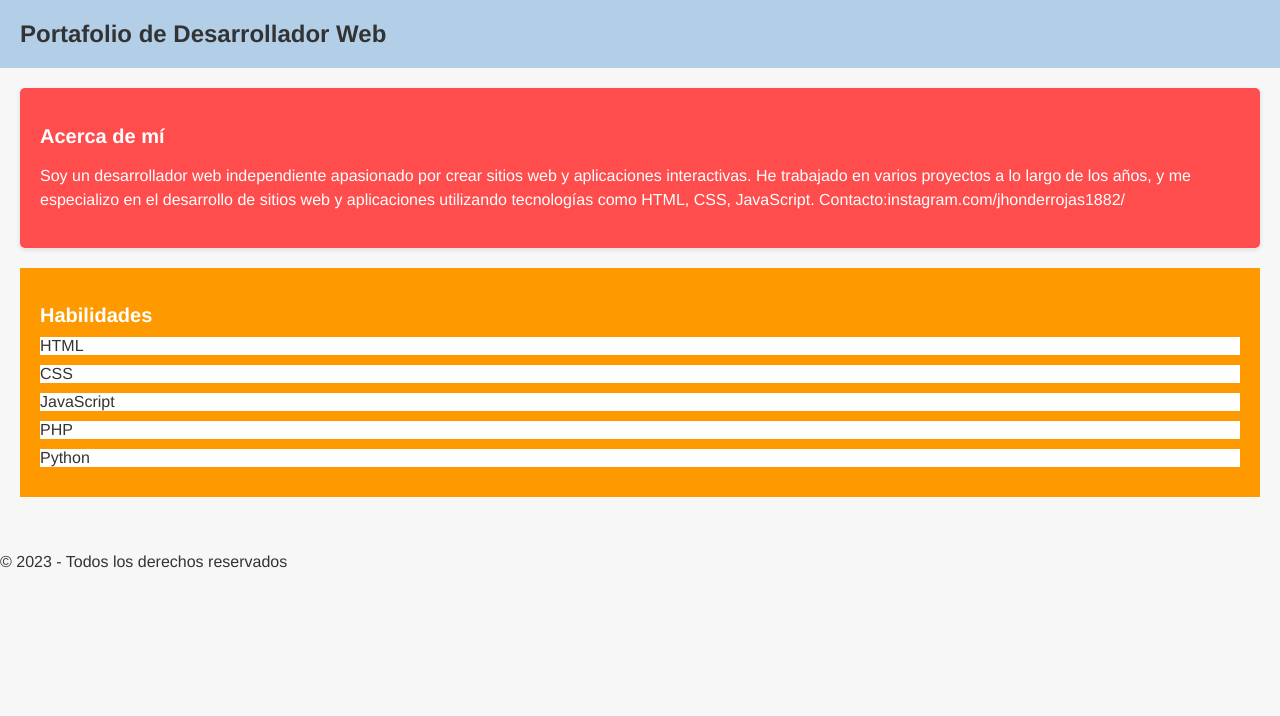
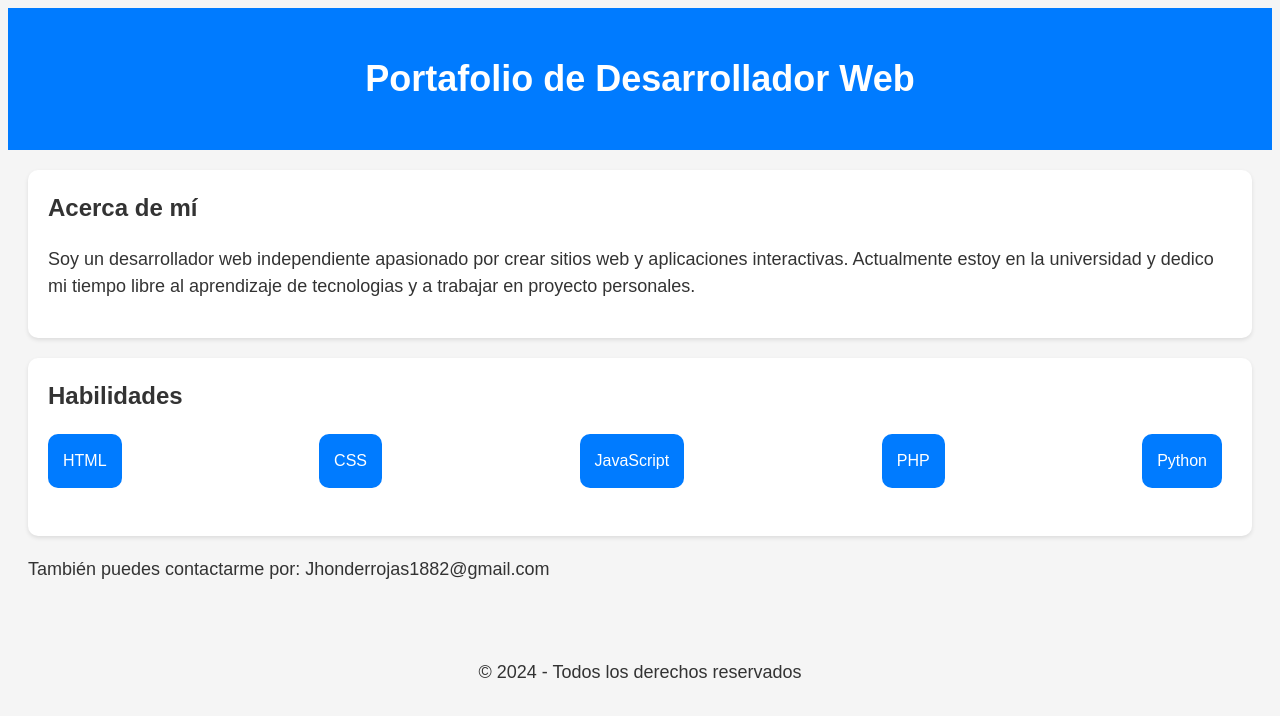
Before and after one commit to Jhonder1234/portafolio, a plain HTML site: page index.html in a window 1280 px wide. Drawn offline with Linux system fonts and the light colour scheme; files that its build step writes are made by us from their sources.

Commit message:
Add files via upload

```diff
--- a/index.html
+++ b/index.html
@@ -3,7 +3,7 @@
 <head>
  <meta charset="UTF-8">
  <meta name="viewport" content="width=device-width, initial-scale=1.0">
- <link rel="stylesheet" href="style.css">
+ <link rel="stylesheet" href="estilos/style.css">
  <title>Portafolio de Desarrollador Web</title>
 </head>
 <body>
@@ -13,9 +13,7 @@
  <main>
     <section class="profile">
       <h2>Acerca de mí</h2>
-      <p>Soy un desarrollador web independiente apasionado por crear sitios web y aplicaciones interactivas. He trabajado en varios proyectos a lo largo de los años, y me especializo en el desarrollo de sitios web y aplicaciones utilizando tecnologías como HTML, CSS, JavaScript.
-
-      Contacto:instagram.com/jhonderrojas1882/</p>
+      <p>Soy un desarrollador web independiente apasionado por crear sitios web y aplicaciones interactivas. Actualmente estoy en la universidad y dedico mi tiempo libre al aprendizaje de tecnologias y a trabajar en proyecto personales.</p>
     </section>
     <section class="skills">
       <h2>Habilidades</h2>
@@ -35,9 +33,10 @@
         <li>Proyecto 3</li>
       </ul>
     </section> -->
+    <p>También puedes contactarme por: Jhonderrojas1882@gmail.com</p>
  </main>
  <footer>
-    <p>&copy; 2023 - Todos los derechos reservados</p>
+    <p>&copy; 2024 - Todos los derechos reservados</p>
  </footer>
 </body>
 </html>
--- a/style.css
+++ b/style.css
@@ -1,85 +1,66 @@
-body {
-  font-family: 'Helvetica', sans-serif; /* Fuente principal */
-  background-color: #f7f7f7; /* Color de fondo */
-  color: #333; /* Color del texto */
-  margin: 0;
-  padding: 0;
-}
+/* Basic styles */ body { font-family: Arial, sans-serif; font-size: 18px; line-height: 1.5; color: #333; background-color: #f5f5f5; }
 
-header {
-  background-color: #b3cfe8; /* Color de fondo del encabezado */
-  padding: 20px; /* Espacio alrededor del contenido del encabezado */
-}
+header { text-align: center; background-color: #007bff; color: #fff; padding: 20px; }
 
-header h1 {
-  color: #333; /* Color del texto del encabezado */
-  font-size: 24px; /* Tamaño de la fuente del encabezado */
-  margin: 0; /* No se agrega espacio adicional alrededor del encabezado */
-}
+h1 { font-size: 36px; }
 
-main {
-  padding: 20px; /* Espacio alrededor del contenido principal */
-}
+main { padding: 20px; }
 
-section {
-  padding: 20px; /* Espacio alrededor del contenido de las secciones */
-  margin-bottom: 20px; /* Espacio entre las secciones */
-}
+section { margin-bottom: 20px; }
 
-.profile {
-  background-color: #ff4d4d; /* Color de fondo de la sección de perfil */
-  border-radius: 5px; /* Esquinas redondeadas */
-  box-shadow: 0 2px 5px rgba(0, 0, 0, 0.1); /* Sombra alrededor de la sección de perfil */
-}
+h2 { font-size: 24px; margin-top: 0; }
 
-.profile h2 {
-  color: #fff; /* Color del texto del título de la sección de perfil */
-  font-size: 20px; /* Tamaño de la fuente del título de la sección de perfil */
-  margin-bottom: 10px; /* Espacio entre el título y el contenido de la sección de perfil */
-}
+ul { list-style: none; padding: 0; }
 
-.profile p {
-  color: #fff; /* Color del texto del contenido de la sección de perfil */
-  font-size: 16px; /* Tamaño de la fuente del contenido de la sección de perfil */
-  line-height: 1.5; /* Espacio entre las líneas del contenido de la sección de perfil */
-}
+li { margin-bottom: 10px; }
+
+a { text-decoration: none; color: #007bff; }
+
+footer { text-align: center; background-color: #f5f5f5; color: #333; padding: 20px; }
+
+/* Additional styles */
+
+/* Profile section */
+
+.profile { background-color: #fff; border-radius: 10px; box-shadow: 0 2px 4px rgba(0, 0, 0, 0.1); padding: 20px; }
+
+.profile h2 { margin-top: 0; }
+
+.profile p { font-size: 18px; line-height: 1.5; }
+
+/* Skills section */
+
+.skills { background-color: #fff; border-radius: 10px; box-shadow: 0 2px 4px rgba(0, 0, 0, 0.1); padding: 20px; }
+
+.skills ul { display: flex; flex-wrap: wrap; }
+
+.skills li { background-color: #007bff; color: #fff; border-radius: 10px; font-size: 16px; line-height: 1.5; padding: 10px; margin-right: 10px; }
+
+/* Projects section */
 
 .skills {
-  background-color: #ff9900; /* Color de fondo de la sección de habilidades */
-}
-
-.skills h2 {
-  color: #fff; /* Color del texto del título de la sección de habilidades */
-  font-size: 20px; /* Tamaño de la fuente del título de la sección de habilidades */
-  margin-bottom: 10px; /* Espacio entre el título y el contenido de la sección de habilidades */
+  background-color: #fff;
+  border-radius: 10px;
+  box-shadow: 0 2px 4px rgba(0, 0, 0, 0.1);
+  padding: 20px;
 }
 
 .skills ul {
-  list-style-type: none; /* Sin marcadores */
-  margin: 0;
-  padding: 0;
+  display: flex;
+  flex-wrap: wrap;
+  justify-content: space-between; /* Espacio uniforme entre tarjetas */
 }
 
 .skills li {
-  margin-bottom: 10px; /* Espacio entre los elementos de la lista */
-  background-color: #ffffff; /* Color de fondo de los elementos de la lista */
+  background-color: #007bff;
+  color: #fff;
+  border-radius: 10px;
+  font-size: 16px;
+  line-height: 1.5;
+  padding: 15px; /* Aumenta el padding para tarjetas más cómodas */
+  transition: background-color 0.2s ease-in-out; /* Animación hover */
 }
 
-.projects {
-  background-color: #0099ff; /* Color de fondo de la sección de proyectos */
+.skills li:hover {
+  background-color: #0d6efd; /* Cambia el color de fondo al pasar el mouse */
 }
-
-.projects h2 {
-  color: #fff; /* Color del texto del título de la sección de proyectos */
-  font-size: 20px; /* Tamaño de la fuente del título de la sección de proyectos */
-  margin-bottom: 10px; /* Espacio entre el título y el contenido de la sección de proyectos */
-}
-
-.projects ul {
-  list-style-type: none; /* Sin marcadores */
-  margin: 0;
-  padding: 0;
-}
-
-.projects li {
-  margin-bottom: 10px; /* Espacio entre los elementos de la lista */
```
